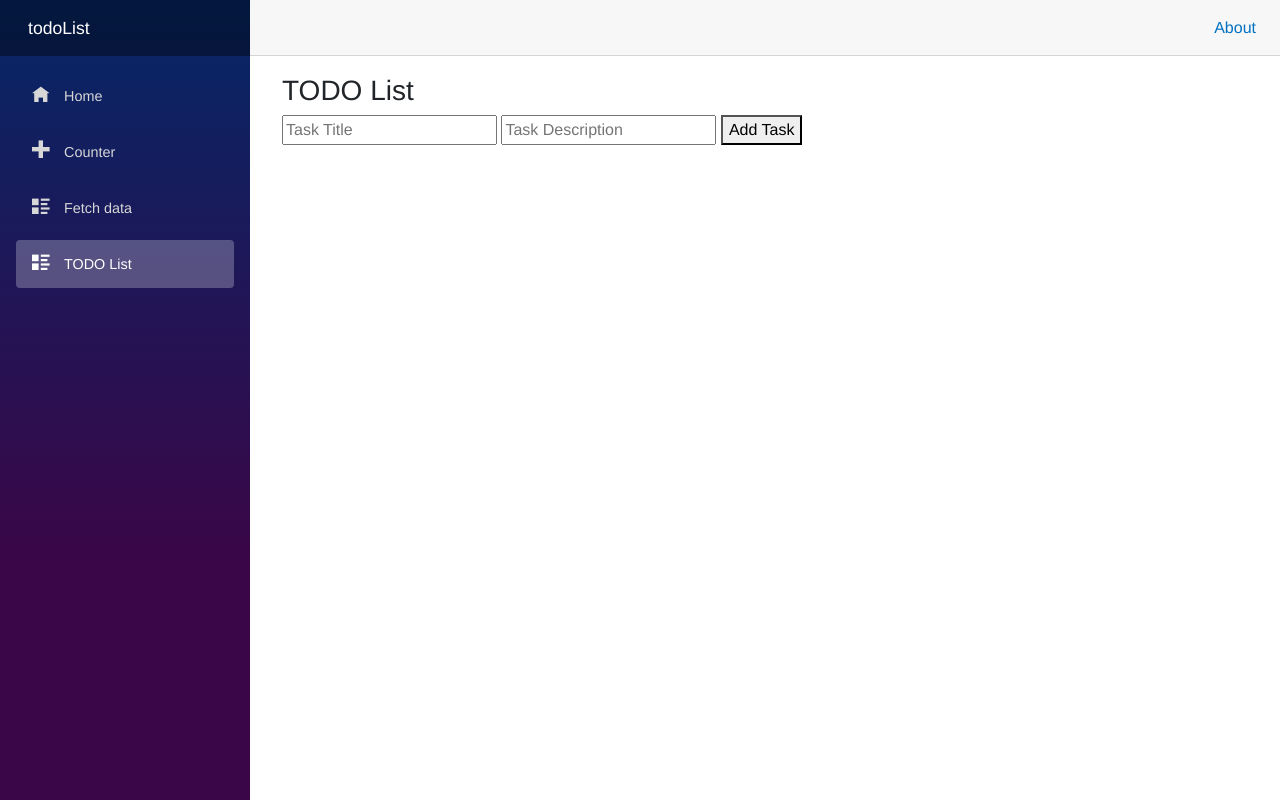
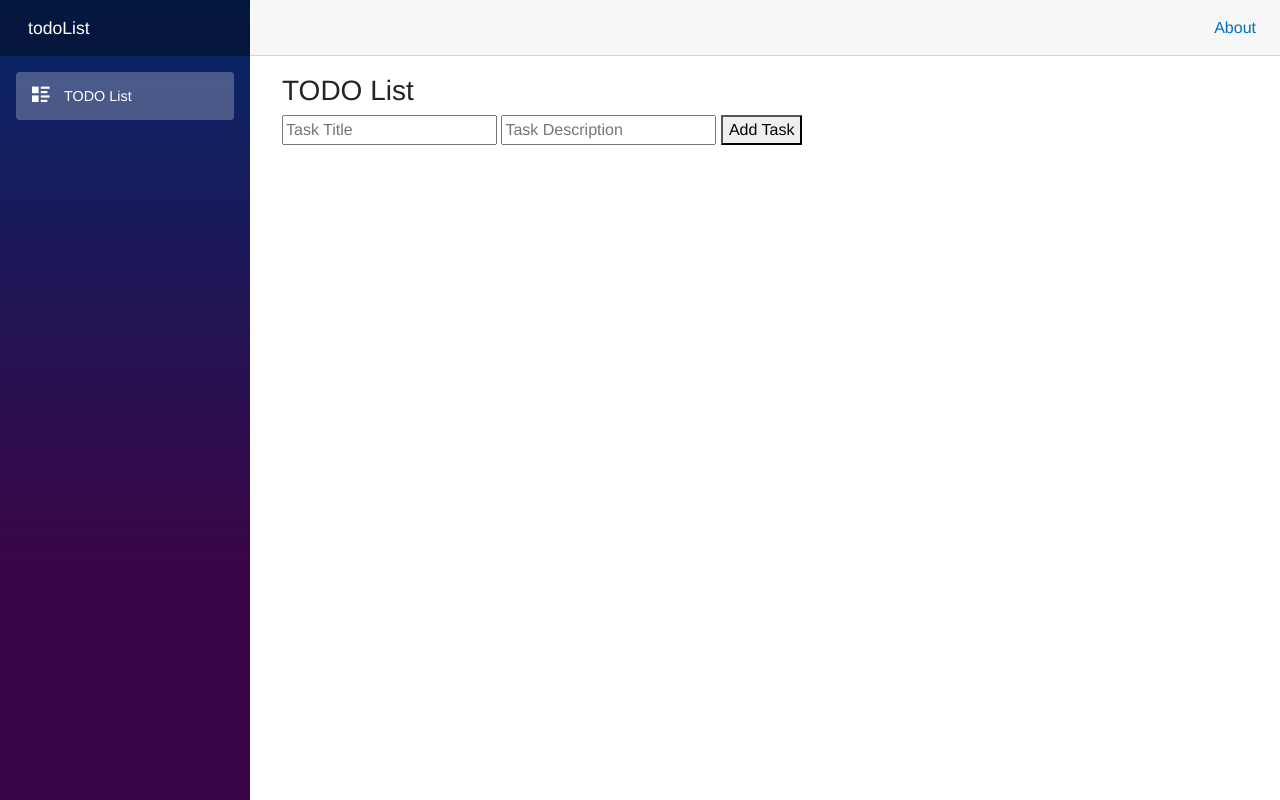
Before and after one commit to bi-it-elc/todoList, an ASP.NET Core app: page /todo in a window 1280 px wide. Run offline with ASP.NET Core 8, Linux system fonts and the light colour scheme; style sheets or scripts are compiled from the project's sources.

Commit message:
Todo List implementierung

```diff
--- a/todoList/Pages/Index.razor
+++ b/todoList/Pages/Index.razor
@@ -4,6 +4,4 @@
 
 <h1>Hello, world!</h1>
 
-Welcome to your new app.
-
-<SurveyPrompt Title="How is Blazor working for you?" />
+Welcome to my Todo List App
--- a/todoList/Shared/NavMenu.razor
+++ b/todoList/Shared/NavMenu.razor
@@ -10,27 +10,10 @@
 <div class="@NavMenuCssClass" @onclick="ToggleNavMenu">
 	<nav class="flex-column">
 		<div class="nav-item px-3">
-			<NavLink class="nav-link" href="" Match="NavLinkMatch.All">
-				<span class="oi oi-home" aria-hidden="true"></span> Home
-			</NavLink>
-		</div>
-		<div class="nav-item px-3">
-			<NavLink class="nav-link" href="counter">
-				<span class="oi oi-plus" aria-hidden="true"></span> Counter
-			</NavLink>
-		</div>
-		<div class="nav-item px-3">
-			<NavLink class="nav-link" href="fetchdata">
-				<span class="oi oi-list-rich" aria-hidden="true"></span> Fetch data
-			</NavLink>
-		</div>
-		<div class="nav-item px-3">
 			<NavLink class="nav-link" href="todo">
 				<span class="oi oi-list-rich" aria-hidden="true"></span> TODO List
 			</NavLink>
 		</div>
-
-
 	</nav>
 </div>
 
```
